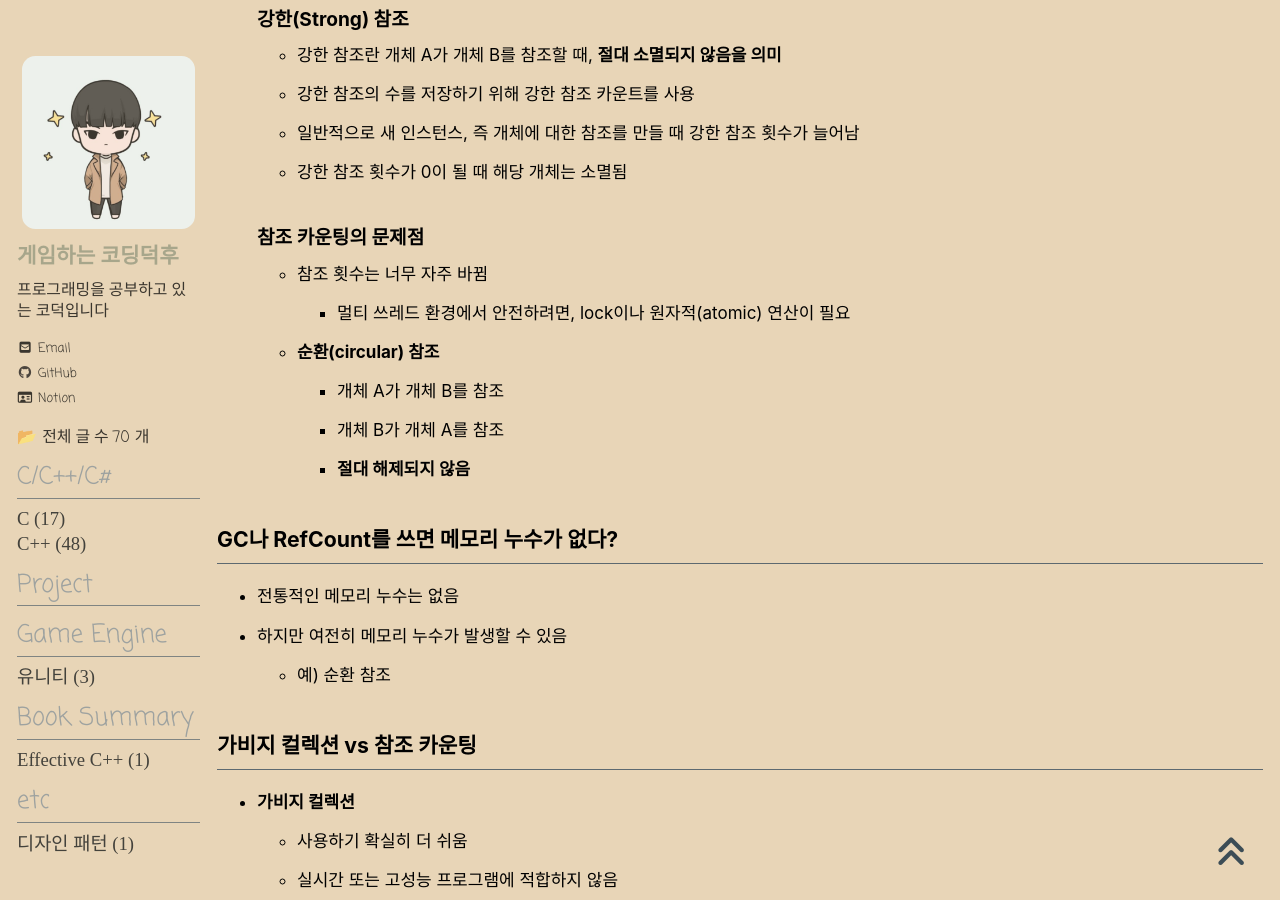
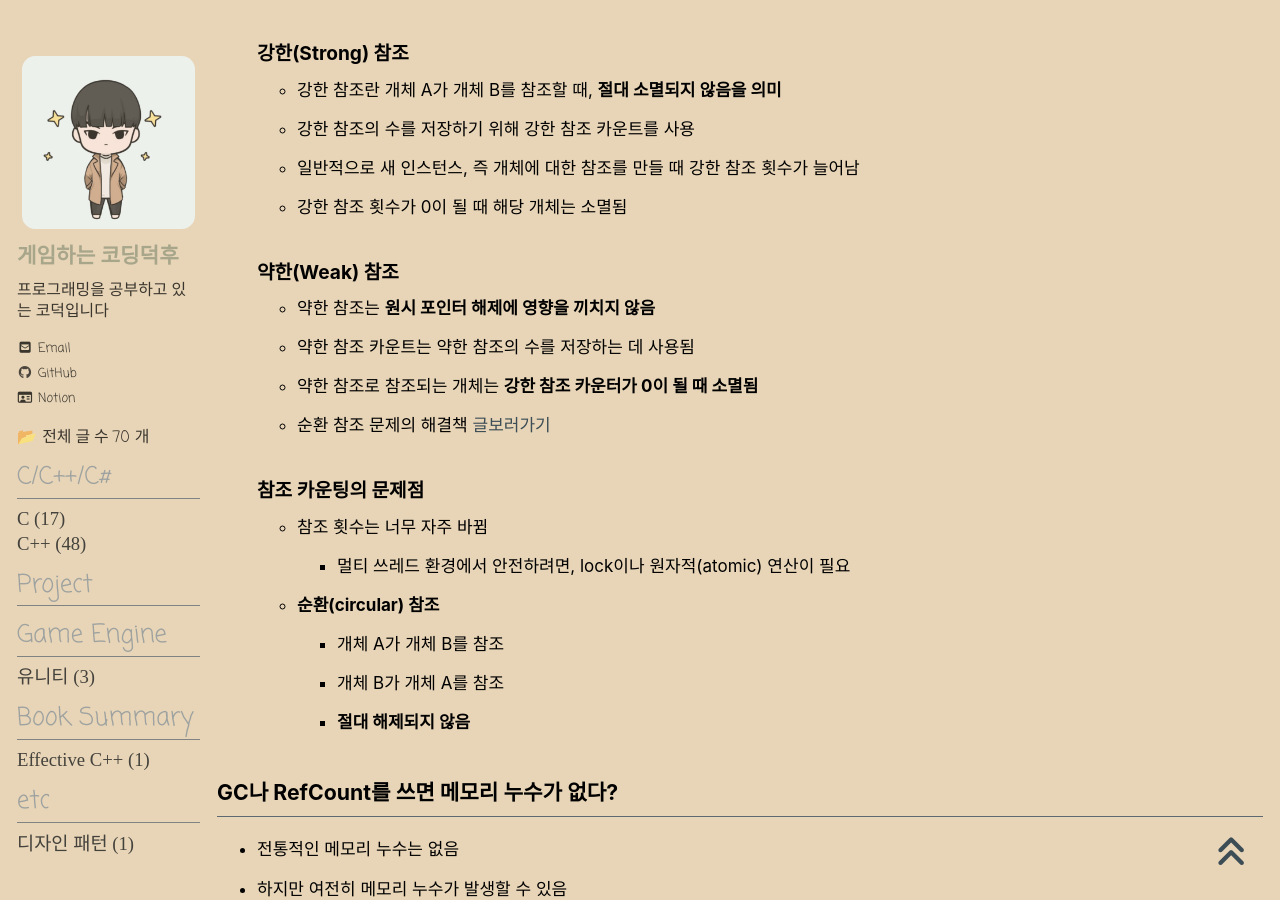
Before and after one commit to reoul/reoul.github.io, a Jekyll site: the page built from _posts/cpp/2022-06-08-cpp-45.md, in a window 1280 px wide and 900 px high, scrolled down 1779 px. Built offline with Jekyll 4.4.1, drawn with Linux system fonts in a browser that asks for light colours; cached includes are drawn as plain includes; nearby versions of some CDN libraries; some web fonts are replaced; comment, search, counter and statistics services are not loaded; some of the changed text lies outside the part shown; grey boxes are pictures that could not be loaded.

Commit message:
Modify C++ GC vs RefCounting
Modify C++ GC vs RefCounting

```diff
--- a/_posts/cpp/2022-06-08-cpp-45.md
+++ b/_posts/cpp/2022-06-08-cpp-45.md
@@ -53,6 +53,13 @@ lastmod: 2022-06-08T23:57:00+09:00
   - 일반적으로 새 인스턴스, 즉 개체에 대한 참조를 만들 때 강한 참조 횟수가 늘어남
   - 강한 참조 횟수가 0이 될 때 해당 개체는 소멸됨
 
+  ### 약한(Weak) 참조
+  - 약한 참조는 **원시 포인터 해제에 영향을 끼치지 않음**
+  - 약한 참조 카운트는 약한 참조의 수를 저장하는 데 사용됨
+  - 약한 참조로 참조되는 개체는 **강한 참조 카운터가 0이 될 때 소멸됨**
+  - 순환 참조 문제의 해결책
+  [글보러가기](https://reoul.github.io/cpp/cpp-47/)
+
   ### 참조 카운팅의 문제점
   - 참조 횟수는 너무 자주 바뀜
     - 멀티 쓰레드 환경에서 안전하려면, lock이나 원자적(atomic) 연산이 필요
```
Also changed, not shown: other parts of _posts/cpp/2022-06-08-cpp-45.md (+1 -1 lines).
